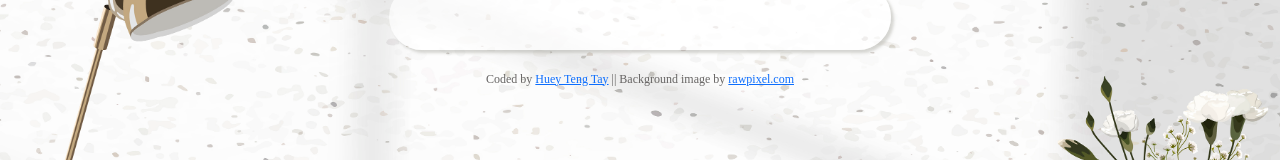
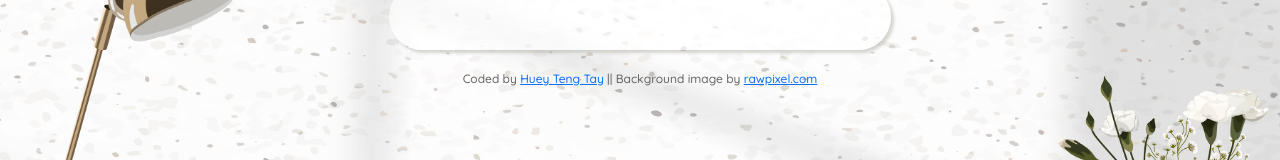
Before and after one commit to hueyteng/dictionary-react-project, a React (Create React App) app: page / in a window 1280 px wide. Shown: the part 211-371 px from the top of the page. Built offline with nearby package versions, Linux system fonts and the light colour scheme; no server answers; a web font is replaced by a local one.

Commit message:
Changed font for footer

```diff
--- a/src/App.css
+++ b/src/App.css
@@ -74,7 +74,7 @@ h3 {
 }
 
 .Footer {
-  font-family: "Kiwi Maru", serif;
+  font-family: "Quicksand", sans-serif;
   font-size: 12px;
   text-align: center;
   margin-bottom: 50px;
```
